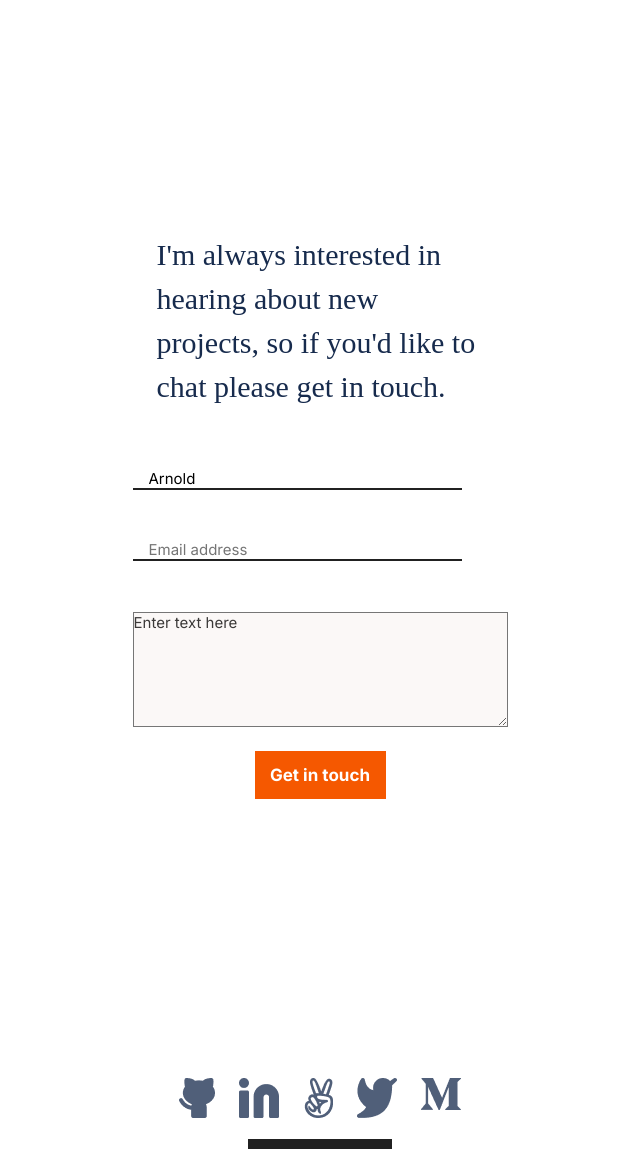
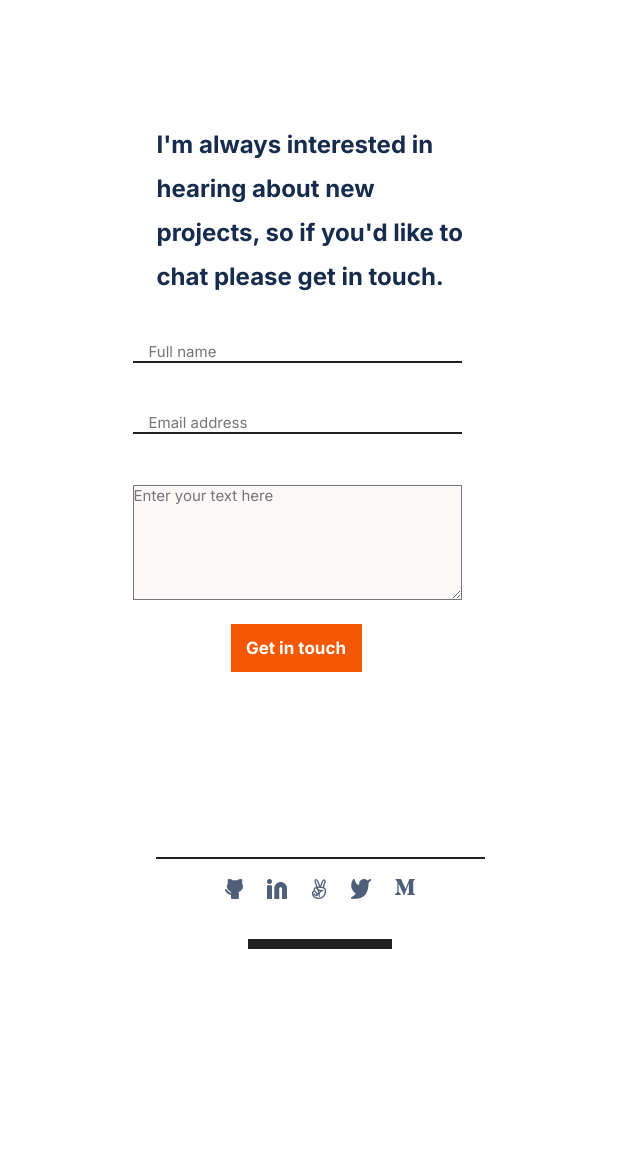
Before and after one commit to arnoldnekemiah/portfolio-m, a website: page index.html in a window 1280 px wide. Shown: the part 6476-7625 px from the top of the page, without its empty margins (320-960 px from the left). After the commit the page ends 7425 px from the top, so only its background shows below. Drawn offline with Linux system fonts and the light colour scheme; a web font is replaced by a local one.

Commit message:
Corrected style.css and html file as suggested by the reviewer

```diff
--- a/index.html
+++ b/index.html
@@ -239,48 +239,37 @@
       hearing about new projects,
       so if you'd like to chat please
       get in touch.
-    </h2>
-    <form class="form" action="https://formspree.io/html/" method="post">
+      </h2>
+    <form class="form" action="https://formspree.io/f/xgebykvy" method="post">
       <div class="input-username">
-        <input
-      class="input-1"
-      type="text" value="Arnold"
-      maxlength="30"
-      placeholder="Full name"
-      required
-      >
-      <hr class="line-z">
+        <input class="input-1" type="text" maxlength="30" placeholder="Full name" name="input-username" required>
+        <hr class="line-z">
       </div>
-      <div class="input-username">
-        <input
-      class="input-1"
-      type="email"
-      placeholder="Email address"
-      required
-      >
-      <hr class="line-z">
+      <div class="input-email">
+        <input class="input-1" type="email" placeholder="Email address" name="input-email" required>
+        <hr class="line-z">
       </div>
-
-      <textarea class="textarea" maxlength="500">Enter text here</textarea>
-      <button class="btn-submit" type="submit">Get in touch</button>
+        <textarea class="textarea" maxlength="500" placeholder="Enter your text here" name="textarea" required></textarea>
+        <button class="btn-submit" type="submit">Get in touch</button>
     </form>
   </section>
   <footer class="footer-last">
+    <hr class="line-z3">
       <ul class="brands1">
        <li class="icon">
-        <a href="#"><img src="./Images/github.png" alt="github"></a>
+        <a href="#"><img src="./Images/github1.png" alt="github"></a>
        </li>
        <li class="icon">
-        <a href="#"><img src="./Images/linkedIn.png" alt="linkedIn"></a>
+        <a href="#"><img src="./Images/linkedIn1.png" alt="linkedIn"></a>
        </li>
        <li class="icon">
-        <a href="#"><img src="./Images/peace.png" alt="Angellist"></a>
+        <a href="#"><img src="./Images/Angellist.png" alt="Angellist"></a>
        </li>
        <li class="icon">
-        <a href="#"><img src="./Images/twitter.png" alt="twitter"></a>
+        <a href="#"><img src="./Images/twitter1.png" alt="twitter"></a>
        </li>
        <li class="icon">
-        <a href="#"><img src="./Images/m.png" alt="m"></a>
+        <a href="#"><img src="./Images/m1.png" alt="m"></a>
        </li>
       </ul>
       <hr class="line-z2">
--- a/style.css
+++ b/style.css
@@ -364,10 +364,8 @@ h2 {
   margin: auto;
   grid-template-columns: auto;
   grid-template-rows: auto;
-
-  /* background-color: #f55800; */
-  padding: 120px 24px;
-  gap: 58px;
+  padding: 10px 24px;
+  gap: 24px;
   width: 375px;
   height: 844px;
 }
@@ -376,7 +374,9 @@ h2 {
   width: 327px;
   height: 20px;
   line-height: 44px;
-  font-size: 30px;
+  font-family: 'Inter',sans-serif;
+  font-size: 24px;
+  font-weight: 700;
   color: #172b4d;
 }
 
@@ -389,6 +389,10 @@ h2 {
 }
 
 .input-username {
+  width: 327px;
+  height: 48px;
+}
+.input-email{
   width: 327px;
   height: 48px;
 }
@@ -408,6 +412,7 @@ h2 {
 
 .textarea {
   height: 114px;
+  width: 327px;
   font-family: 'Inter', sans-serif;
   font-size: 15px;
   background-color: #fbf8f7;
@@ -420,13 +425,19 @@ h2 {
   background-color: #f55800;
   color: #fff;
   border: none;
-  margin: auto;
+  margin-left: 98px;
   margin-bottom: 0;
   font-family: 'Inter', sans-serif;
   font-weight: 700;
   font-size: 17px;
   line-height: 24px;
 }
+.line-z3 {
+  border: 1px solid #212121;
+  width: 327px;
+  margin:0;
+}
+
 
 .footer-last {
   height: 72px;
```
Also changed, not shown: Images/Angellist.png (added), Images/github1.png (added), Images/linkedIn1.png (added), Images/m1.png (added), Images/twitter1.png (added).
